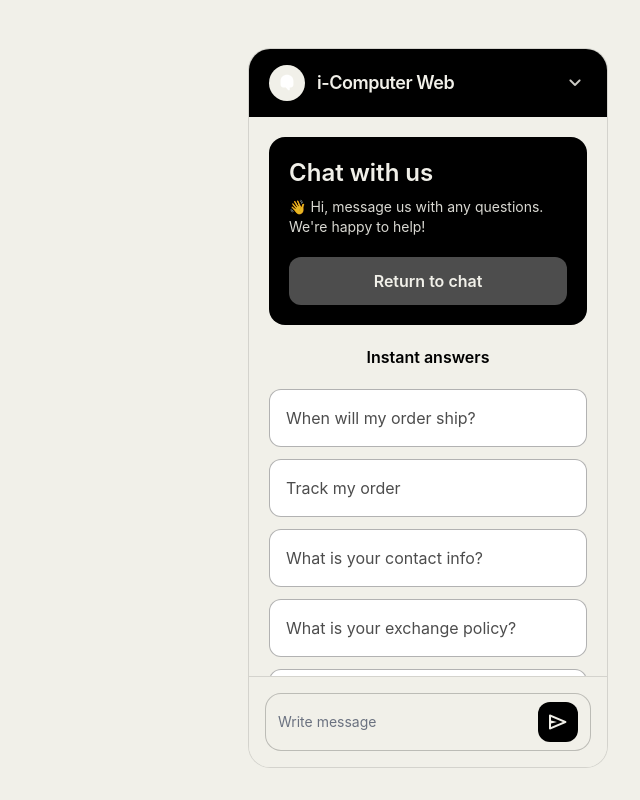
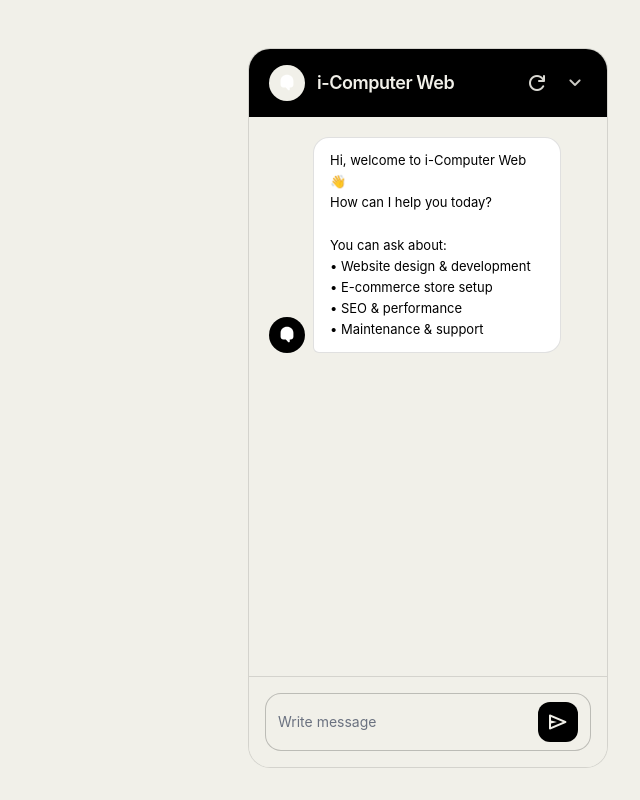
Before and after one commit to WMDTHARUSHIKA/i-computer-chatbot, a React (Vite) app: page / in a window 1280 px wide. Both pictures are taken after a click on the button "Open chatbot". Shown: the whole page, without its empty margins (640-1280 px from the left). Built offline with nearby package versions, Linux system fonts and the light colour scheme.

Commit message:
add referesh

```diff
--- a/src/App.jsx
+++ b/src/App.jsx
@@ -12,7 +12,7 @@
     ? crypto.randomUUID()
     : String(Date.now() + Math.random());
 
-const DEFAULT_HISTORY = [
+const createDefaultHistory = () => [
   {
     id: makeId(),
     role: "model",
@@ -28,28 +28,19 @@
   },
 ];
 
-const QUICK_QUESTIONS = [
-  "When will my order ship?",
-  "Track my order",
-  "What is your contact info?",
-  "What is your exchange policy?",
-  "How long does shipping take?",
-  "Can I change my shipping address after placing an order?",
-];
-
 function loadHistory() {
   try {
     const raw = localStorage.getItem(STORAGE_KEY);
-    if (!raw) return DEFAULT_HISTORY;
+    if (!raw) return createDefaultHistory();
 
     const parsed = JSON.parse(raw);
-    if (!Array.isArray(parsed) || parsed.length === 0) return DEFAULT_HISTORY;
+    if (!Array.isArray(parsed) || parsed.length === 0) return createDefaultHistory();
 
     return parsed
       .filter((m) => m && typeof m.role === "string" && typeof m.text === "string")
       .map((m) => ({ ...m, isError: Boolean(m.isError) }));
   } catch {
-    return DEFAULT_HISTORY;
+    return createDefaultHistory();
   }
 }
 
@@ -80,14 +71,11 @@
     typeof window !== "undefined" &&
     new URLSearchParams(window.location.search).get("embed") === "1";
 
-  // ✅ In embed mode open immediately
+  // ✅ In embed mode open immediately (no internal launcher click required)
   const [isOpen, setIsOpen] = useState(isEmbed ? true : false);
 
   const [chatHistory, setChatHistory] = useState(() => loadHistory());
   const [isLoading, setIsLoading] = useState(false);
-
-  // ✅ SIMPLE: show the "Instant answers" screen first
-  const [showHome, setShowHome] = useState(true);
 
   const chatBodyRef = useRef(null);
   const historyRef = useRef(chatHistory);
@@ -97,7 +85,7 @@
     historyRef.current = chatHistory;
   }, [chatHistory]);
 
-  // ✅ Add class in embed mode (CSS handles background)
+  // ✅ Add class to remove background in embed mode (CSS will handle it)
   useEffect(() => {
     if (!isEmbed) return;
 
@@ -110,16 +98,15 @@
     };
   }, [isEmbed]);
 
-  // Auto-scroll (only when not on home screen)
+  // Auto-scroll when open (embed is always open)
   useEffect(() => {
     const openNow = isEmbed || isOpen;
     if (!openNow) return;
-    if (showHome) return;
 
     const el = chatBodyRef.current;
     if (!el) return;
     el.scrollTo({ top: el.scrollHeight, behavior: "smooth" });
-  }, [chatHistory, isOpen, isEmbed, showHome]);
+  }, [chatHistory, isOpen, isEmbed]);
 
   // Persist
   useEffect(() => {
@@ -141,9 +128,26 @@
     if (!isOpen) {
       abortRef.current?.abort?.();
       setIsLoading(false);
-      setShowHome(true); // ✅ go back to home when closed
     }
   }, [isOpen, isEmbed]);
+
+  // ✅ NEW: reset/refresh chat history
+  const handleResetChat = () => {
+    // Optional confirm (remove if you don't want popup)
+    const ok = window.confirm("Clear chat history?");
+    if (!ok) return;
+
+    abortRef.current?.abort?.();
+    setIsLoading(false);
+
+    try {
+      localStorage.removeItem(STORAGE_KEY);
+    } catch {
+      // ignore
+    }
+
+    setChatHistory(createDefaultHistory());
+  };
 
   const setPlaceholderText = (placeholderId, text, isError = false) => {
     setChatHistory((prev) =>
@@ -152,8 +156,8 @@
   };
 
   const generateBotResponse = async (historyForApi, placeholderId) => {
-    const apiKey = import.meta.env.VITE_GEMINI_API_KEY;
-    const apiUrlFromEnv = import.meta.env.VITE_API_URL;
+    const apiKey = import.meta.env.VITE_GEMINI_API_KEY; // preferred
+    const apiUrlFromEnv = import.meta.env.VITE_API_URL; // optional
 
     const endpoint =
       apiUrlFromEnv ||
@@ -174,6 +178,7 @@
       return;
     }
 
+    // cancel any in-flight request
     abortRef.current?.abort?.();
     const controller = new AbortController();
     abortRef.current = controller;
@@ -183,7 +188,7 @@
 
     const context = buildCompanyContext();
     const contents = [
-      { role: "user", parts: [{ text: context }] },
+      { role: "user", parts: [{ text: context }] }, // context only for API
       ...historyForApi.map((m) => ({
         role: m.role,
         parts: [{ text: m.text }],
@@ -206,6 +211,7 @@
           signal: controller.signal,
         });
 
+        // silent retries
         if (isBusyStatus(res.status)) {
           if (attempt < maxAttempts) {
             await sleep(800 * attempt);
@@ -271,20 +277,20 @@
     // non-embed: ensure open when sending
     if (!isEmbed && !isOpen) setIsOpen(true);
 
-    // ✅ when sending: go to chat screen
-    setShowHome(false);
     setIsLoading(true);
 
     const userMsg = { id: makeId(), role: "user", text, isError: false };
     const placeholderId = makeId();
     const base = historyRef.current;
 
+    // UI: user message + placeholder once
     setChatHistory([
       ...base,
       userMsg,
       { id: placeholderId, role: "model", text: "Thinking...", isError: false },
     ]);
 
+    // API: don't include placeholder
     generateBotResponse([...base, userMsg], placeholderId);
   };
 
@@ -298,61 +304,37 @@
           <h2 className="logo-text">{companyInfo.name}</h2>
         </div>
 
+        {/* ✅ NEW: Header actions (Refresh + Close) */}
+        <div className="flex items-center gap-2">
+          <button
+            type="button"
+            className="material-symbols-rounded header-action-btn"
+            onClick={handleResetChat}
+            aria-label="Refresh chat"
+            title="Refresh chat"
+          >
+            refresh
+          </button>
+
+          {/* ✅ hide close arrow in embed (close handled by website button) */}
           {!isEmbed && (
             <button
               type="button"
               className="material-symbols-rounded header-arrow"
               onClick={() => setIsOpen(false)}
               aria-label="Close chatbot"
+              title="Close"
             >
               keyboard_arrow_down
             </button>
           )}
         </div>
+      </div>
 
       <div className="chatbot-body" ref={chatBodyRef}>
-        {showHome ? (
-          <div className="space-y-5">
-            {/* Black top card */}
-            <div className="rounded-2xl bg-black text-[#f1f0e9] p-5">
-              <div className="text-2xl font-semibold">Chat with us</div>
-              <div className="mt-2 text-sm opacity-90">
-                👋 Hi, message us with any questions. We're happy to help!
-              </div>
-
-              <button
-                type="button"
-                className="mt-5 w-full rounded-xl py-3 font-semibold bg-white/30 hover:bg-white/40 transition-colors"
-                onClick={() => setShowHome(false)}
-              >
-                Return to chat
-              </button>
-            </div>
-
-            {/* Quick questions */}
-            <div className="text-center font-semibold text-black">Instant answers</div>
-
-            <div className="space-y-3">
-              {QUICK_QUESTIONS.map((q) => (
-                <button
-                  key={q}
-                  type="button"
-                  className="w-full text-left rounded-xl px-4 py-4 border border-black/30 bg-white hover:bg-white/70 transition-colors text-black/70 hover:text-black"
-                  onClick={() => handleSend(q)}
-                  disabled={isLoading}
-                >
-                  {q}
-                </button>
-              ))}
-            </div>
-          </div>
-        ) : (
-          <div className="space-y-4">
         {chatHistory.map((chat) => (
           <ChatMessage key={chat.id} chat={chat} />
         ))}
-          </div>
-        )}
       </div>
 
       <div className="chat-footer">
@@ -373,10 +355,7 @@
         <button
           type="button"
           className="chatbot-launcher"
-          onClick={() => {
-            setIsOpen(true);
-            setShowHome(true); // show home when opened
-          }}
+          onClick={() => setIsOpen(true)}
           aria-label="Open chatbot"
         >
           <ChatbotIcon className="text-white" />
--- a/src/index.css
+++ b/src/index.css
@@ -56,10 +56,10 @@
     border-color: rgba(0, 0, 0, 0.12);
     border-radius: 22px;
 
-    /* ✅ Remove blur-ish shadow (set to none). If you want shadow, reduce it instead. */
+    /* ✅ remove blur-ish shadow */
     box-shadow: none;
 
-    /* ✅ Prevent going outside screen */
+    /* ✅ prevent going outside screen */
     max-height: calc(100vh - 64px);
   }
 
@@ -90,6 +90,16 @@
     color: rgba(241, 240, 233, 0.85);
   }
   .header-arrow:hover {
+    color: #f1f0e9;
+  }
+
+  /* ✅ Refresh button in header */
+  .header-action-btn {
+    @apply w-9 h-9 rounded-full flex items-center justify-center transition-colors;
+    color: rgba(241, 240, 233, 0.9);
+  }
+  .header-action-btn:hover {
+    background: rgba(241, 240, 233, 0.12);
     color: #f1f0e9;
   }
 
@@ -140,14 +150,14 @@
     word-break: break-word;
   }
 
-  /* ✅ Bot bubble (SOLID WHITE - removed blur/transparency) */
+  /* ✅ Bot bubble (solid white - no blur) */
   .bot-message .message-text {
-    background: #ffffff; /* was rgba(...,0.6) */
+    background: #ffffff;
     color: #000000;
     border-bottom-left-radius: 6px;
   }
 
-  /* User bubble (solid) */
+  /* User bubble */
   .user-message .message-text {
     background: #000000;
     color: #f1f0e9;
@@ -217,7 +227,6 @@
       @apply bottom-4 right-4 left-4 items-stretch;
     }
 
-    /* ✅ Increased height on mobile too */
     .chatbot-popup {
       @apply w-auto h-[82vh];
       max-height: calc(100vh - 24px);
```
Lines whose indentation alone changed are shown as unchanged.
